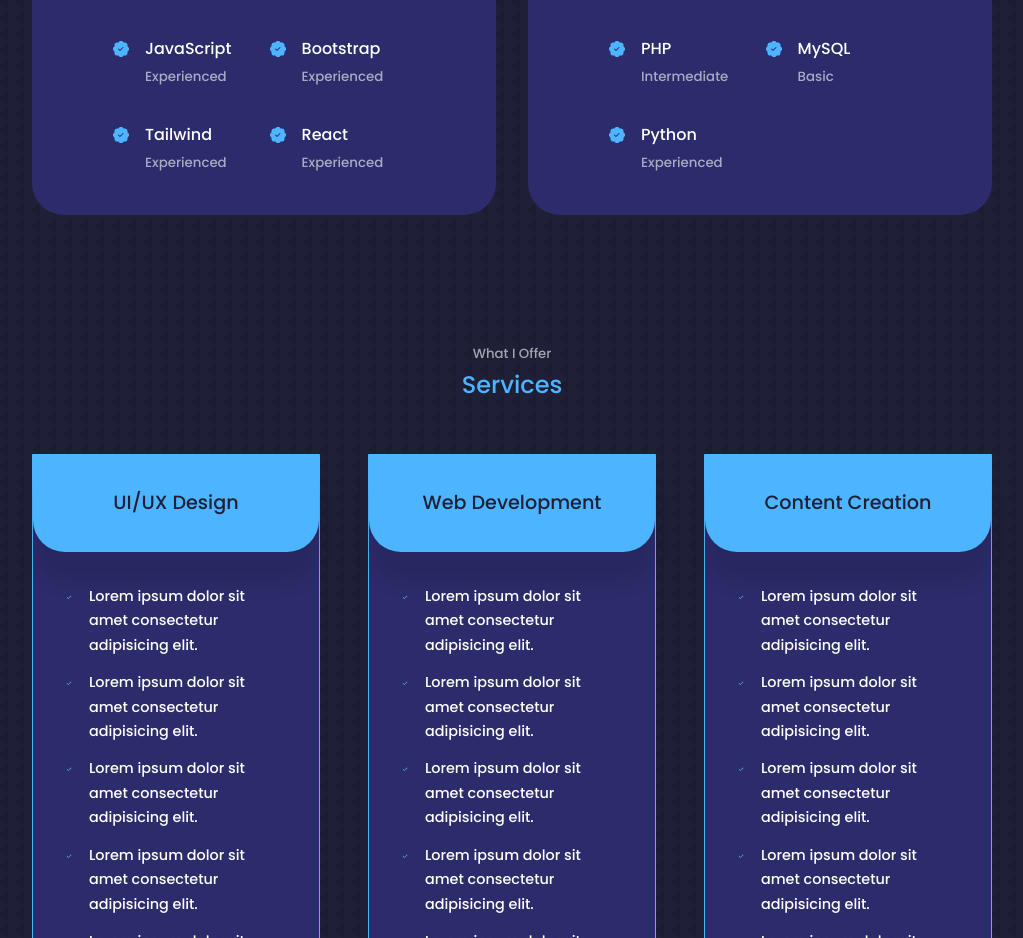
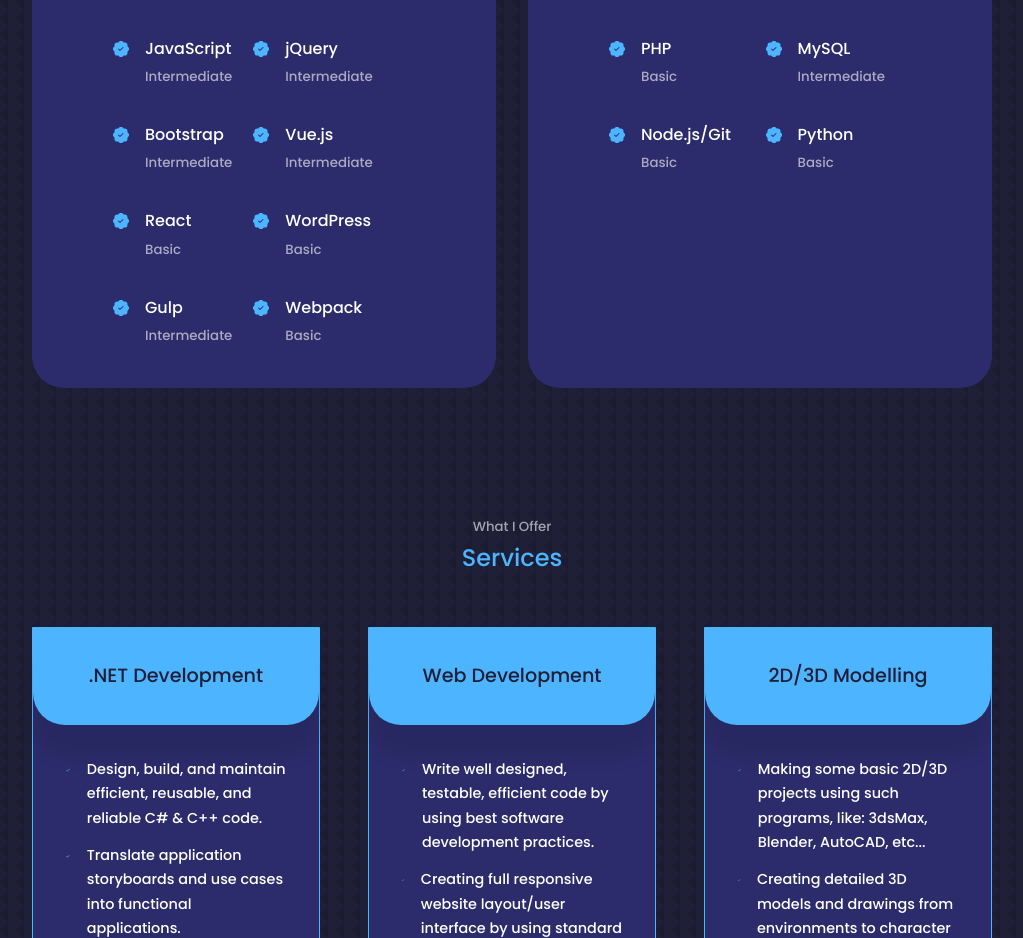
Before and after one commit to Faitsumaru/PortfolioSite, a React (Create React App) app: page / in a window 1280 px wide. Shown: the part 1862-2800 px from the top of the page, without its empty margins (128-1151 px from the left). Built offline with nearby package versions, Linux system fonts and the light colour scheme.

Commit message:
site own info implementation (experience & services)

```diff
--- a/src/components/experience/Experience.jsx
+++ b/src/components/experience/Experience.jsx
@@ -26,7 +26,7 @@ const experience = () => {
             <article className="experience__details">
               <BsPatchCheckFill class='experience__details-icon'/>
               <div>
-                <h4>CSS</h4>
+                <h4>CSS/SCSS/SASS</h4>
                 <small className='text-light'>Experienced</small>
               </div>
             </article>
@@ -35,7 +35,15 @@ const experience = () => {
               <BsPatchCheckFill class='experience__details-icon'/>
               <div>
                 <h4>JavaScript</h4>
-                <small className='text-light'>Experienced</small>
+                <small className='text-light'>Intermediate</small>
+              </div>
+            </article>
+
+            <article className="experience__details">
+              <BsPatchCheckFill class='experience__details-icon'/>
+              <div>
+                <h4>jQuery</h4>
+                <small className='text-light'>Intermediate</small>
               </div>
             </article>
 
@@ -43,15 +51,15 @@ const experience = () => {
               <BsPatchCheckFill class='experience__details-icon'/>
               <div>
                 <h4>Bootstrap</h4>
-                <small className='text-light'>Experienced</small>
+                <small className='text-light'>Intermediate</small>
               </div>
             </article>
 
             <article className="experience__details">
               <BsPatchCheckFill class='experience__details-icon'/>
               <div>
-                <h4>Tailwind</h4>
-                <small className='text-light'>Experienced</small>
+                <h4>Vue.js</h4>
+                <small className='text-light'>Intermediate</small>
               </div>
             </article>
 
@@ -59,7 +67,31 @@ const experience = () => {
               <BsPatchCheckFill class='experience__details-icon'/>
               <div>
                 <h4>React</h4>
-                <small className='text-light'>Experienced</small>
+                <small className='text-light'>Basic</small>
+              </div>
+            </article>
+
+            <article className="experience__details">
+              <BsPatchCheckFill class='experience__details-icon'/>
+              <div>
+                <h4>WordPress</h4>
+                <small className='text-light'>Basic</small>
+              </div>
+            </article>
+
+            <article className="experience__details">
+              <BsPatchCheckFill class='experience__details-icon'/>
+              <div>
+                <h4>Gulp</h4>
+                <small className='text-light'>Intermediate</small>
+              </div>
+            </article>
+
+            <article className="experience__details">
+              <BsPatchCheckFill class='experience__details-icon'/>
+              <div>
+                <h4>Webpack</h4>
+                <small className='text-light'>Basic</small>
               </div>
             </article>
           </div>
@@ -72,7 +104,15 @@ const experience = () => {
             <article className="experience__details">
               <BsPatchCheckFill class='experience__details-icon'/>
               <div>
-                <h4>Node JS</h4>
+                <h4>C++</h4>
+                <small className='text-light'>Intermediate</small>
+              </div>
+            </article>
+
+            <article className="experience__details">
+              <BsPatchCheckFill class='experience__details-icon'/>
+              <div>
+                <h4>C#</h4>
                 <small className='text-light'>Experienced</small>
               </div>
             </article>
@@ -80,7 +120,15 @@ const experience = () => {
             <article className="experience__details">
               <BsPatchCheckFill class='experience__details-icon'/>
               <div>
-                <h4>Mongo DB</h4>
+                <h4>PHP</h4>
+                <small className='text-light'>Basic</small>
+              </div>
+            </article>
+
+            <article className="experience__details">
+              <BsPatchCheckFill class='experience__details-icon'/>
+              <div>
+                <h4>MySQL</h4>
                 <small className='text-light'>Intermediate</small>
               </div>
             </article>
@@ -88,15 +136,7 @@ const experience = () => {
             <article className="experience__details">
               <BsPatchCheckFill class='experience__details-icon'/>
               <div>
-                <h4>PHP</h4>
-                <small className='text-light'>Intermediate</small>
-              </div>
-            </article>
-
-            <article className="experience__details">
-              <BsPatchCheckFill class='experience__details-icon'/>
-              <div>
-                <h4>MySQL</h4>
+                <h4>Node.js/Git</h4>
                 <small className='text-light'>Basic</small>
               </div>
             </article>
@@ -105,7 +145,7 @@ const experience = () => {
               <BsPatchCheckFill class='experience__details-icon'/>
               <div>
                 <h4>Python</h4>
-                <small className='text-light'>Experienced</small>
+                <small className='text-light'>Basic</small>
               </div>
             </article>
           </div>
--- a/src/components/services/Services.jsx
+++ b/src/components/services/Services.jsx
@@ -13,33 +13,38 @@ const Services = () => {
 
         <article className="service">
           <div className="service__head">
-            <h3>UI/UX Design</h3>
+            <h3>.NET Development</h3>
           </div>
 
           <ul className="service__list">
             <li>
               <BiCheck className='service__list-icon'/>
-              <p>Lorem ipsum dolor sit amet consectetur adipisicing elit.</p>
+              <p>Design, build, and maintain efficient, reusable, and reliable C# & C++ code.</p>
             </li>
 
             <li>
               <BiCheck className='service__list-icon'/>
-              <p>Lorem ipsum dolor sit amet consectetur adipisicing elit.</p>
+              <p>Translate application storyboards and use cases into functional applications.</p>
             </li>
 
             <li>
               <BiCheck className='service__list-icon'/>
-              <p>Lorem ipsum dolor sit amet consectetur adipisicing elit.</p>
+              <p>Proficient understanding of code versioning tool - Git.</p>
             </li>
 
             <li>
               <BiCheck className='service__list-icon'/>
-              <p>Lorem ipsum dolor sit amet consectetur adipisicing elit.</p>
+              <p>Familiarity with Microsoft SQL Server & MySQL.</p>
             </li>
 
             <li>
               <BiCheck className='service__list-icon'/>
-              <p>Lorem ipsum dolor sit amet consectetur adipisicing elit.</p>
+              <p>Skill for writing reusable C# & C++ libraries.</p>
+            </li>
+
+            <li>
+              <BiCheck className='service__list-icon'/>
+              <p>Implement, test, and bug-fix functionality.</p>
             </li>
           </ul>
         </article>
@@ -52,60 +57,70 @@ const Services = () => {
           <ul className="service__list">
             <li>
               <BiCheck className='service__list-icon'/>
-              <p>Lorem ipsum dolor sit amet consectetur adipisicing elit.</p>
+              <p>Write well designed, testable, efficient code by using best software development practices.</p>
             </li>
 
             <li>
               <BiCheck className='service__list-icon'/>
-              <p>Lorem ipsum dolor sit amet consectetur adipisicing elit.</p>
+              <p>Creating full responsive website layout/user interface by using standard HTML/CSS practices (including SCSS & SASS).</p>
             </li>
 
             <li>
               <BiCheck className='service__list-icon'/>
-              <p>Lorem ipsum dolor sit amet consectetur adipisicing elit.</p>
+              <p>Using a numerous number of JavaScript libraries and frameworks to diversify content.</p>
             </li>
 
             <li>
               <BiCheck className='service__list-icon'/>
-              <p>Lorem ipsum dolor sit amet consectetur adipisicing elit.</p>
+              <p>Responsible for maintaining, expanding, and scaling our site.</p>
             </li>
 
             <li>
               <BiCheck className='service__list-icon'/>
-              <p>Lorem ipsum dolor sit amet consectetur adipisicing elit.</p>
+              <p>Creating and maintaining software documentation.</p>
+            </li>
+
+            <li>
+              <BiCheck className='service__list-icon'/>
+              <p>Cooperate with web designers to match visual design intent.</p>
+            </li>
+
+            <li>
+              <BiCheck className='service__list-icon'/>
+              <p>Stay plugged into emerging technologies/industry trends and apply them into operations and activities.</p>
+            </li>
+
+            <li>
+              <BiCheck className='service__list-icon'/>
+              <p>Working with web design layouts using Figma, Photoshop & Sketch apps.</p>
+            </li>
+
+            <li>
+              <BiCheck className='service__list-icon'/>
+              <p> Without any problems analysing, translating and using information on English language.</p>
             </li>
           </ul>
         </article>
 
         <article className="service">
           <div className="service__head">
-            <h3>Content Creation</h3>
+            <h3>2D/3D Modelling</h3>
           </div>
 
           <ul className="service__list">
             <li>
               <BiCheck className='service__list-icon'/>
-              <p>Lorem ipsum dolor sit amet consectetur adipisicing elit.</p>
+              <p>Making some basic 2D/3D projects using such programs, like: 3dsMax, Blender, AutoCAD, etc...</p>
             </li>
 
             <li>
               <BiCheck className='service__list-icon'/>
-              <p>Lorem ipsum dolor sit amet consectetur adipisicing elit.</p>
+              <p>Creating detailed 3D models and drawings from environments to character models, buildings, vehicles and props.</p>
             </li>
 
             <li>
               <BiCheck className='service__list-icon'/>
-              <p>Lorem ipsum dolor sit amet consectetur adipisicing elit.</p>
-            </li>
-
-            <li>
-              <BiCheck className='service__list-icon'/>
-              <p>Lorem ipsum dolor sit amet consectetur adipisicing elit.</p>
-            </li>
-
-            <li>
-              <BiCheck className='service__list-icon'/>
-              <p>Lorem ipsum dolor sit amet consectetur adipisicing elit.</p>
+              <p>Utilise a combination of traditional and technologic approaches to 2D/3D design.</p>
             </li>
           </ul>
         </article>
--- a/src/components/services/services.scss
+++ b/src/components/services/services.scss
@@ -36,6 +36,7 @@
         }
         & p {
             font-size: 0.9rem;
+            max-width: 290px;
         }
     }
     &__list-icon {
```
